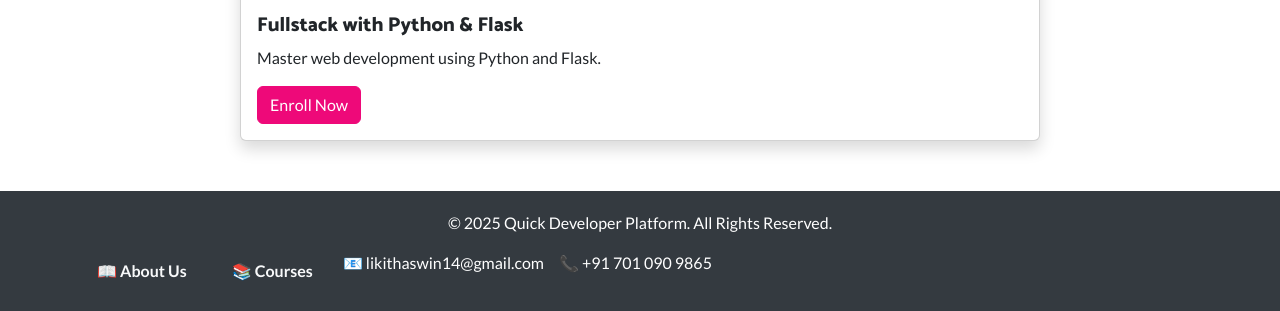
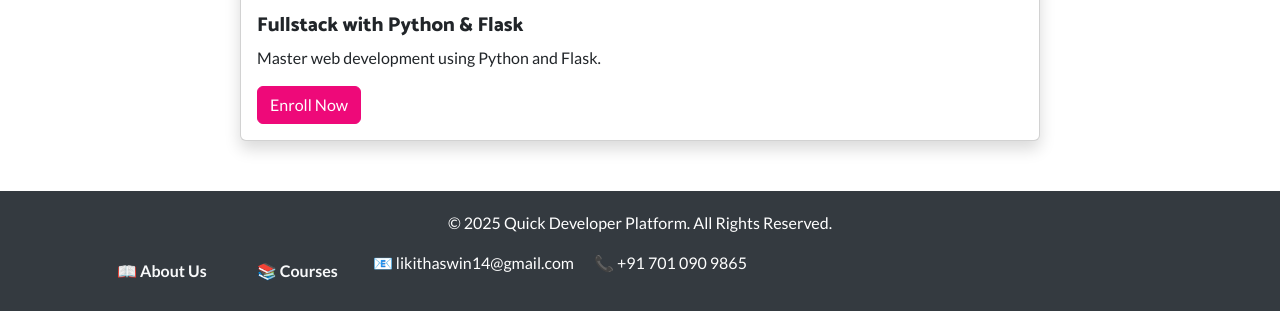
Before and after one commit to purusoth93/purusoth, a plain HTML site: page index.html in a window 1280 px wide. Shown: the part 3267-3578 px from the top of the page. Drawn offline with nearby package versions, Linux system fonts and the light colour scheme.

Commit message:
Update index.html

```diff
--- a/index.html
+++ b/index.html
@@ -194,7 +194,7 @@
          <footer>
             <div class="container text-center">
                 <p>&copy; 2025 Quick Developer Platform. All Rights Reserved.</p>
-                <div class="footer-links" style="display: flex; gap: 15px; align-items: center;">
+                <div class="footer-links" style="display: flex; justify-content: flex-start; align-items: center; gap: 20px; margin-left: 20px;">
                     <a href="#about">📖 About Us</a>
                     <a href="#courses">📚 Courses</a>
                     <p>📧 likithaswin14@gmail.com</p>
```
